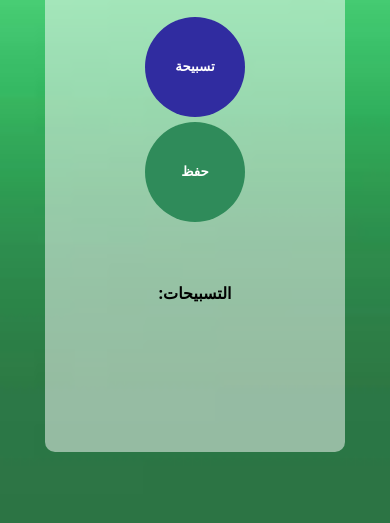
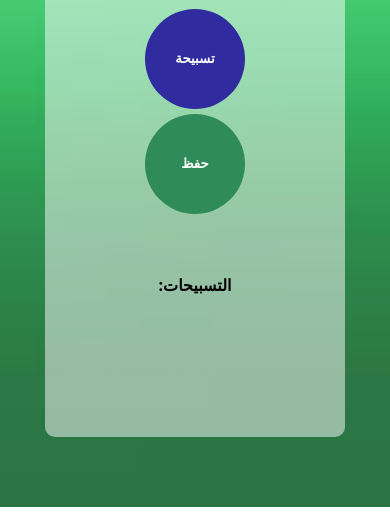
Before and after one commit to shvheen/Athkar-counting, a plain HTML site: page index.html in a window 390 px wide. Shown: the part 337-860 px from the top of the page. Drawn offline with Linux system fonts and the light colour scheme.

Commit message:
adjust the height of the body

```diff
--- a/index.css
+++ b/index.css
@@ -1,20 +1,19 @@
-@media screen and (max-width: 550px) {
 body {
     background-image: url("images.jpg");
     background-size: cover;
     font-family: 'Open Sans', 'Helvetica Neue', sans-serif;
     text-align: center;
-        height: 100vh;
+    height: auto;
     display: flex;
     justify-content: center;
     align-items: center;
 }
 
+@media screen and (max-width: 550px) {
     .container {
         background: rgb(255, 255, 255, 0.5);
         width: 85%;
         height: 85%;
-        margin: auto;
         border: 0px solid black;
         border-radius: 10px;
         display: flex;
@@ -58,13 +57,13 @@
     }
 }
 
-body {
+/* body {
     background-image: url("images.jpg");
     background-size: cover;
     font-family: 'Open Sans', 'Helvetica Neue', sans-serif;
     text-align: center;
     height: 100vh;
-}
+} */
 
 .container {
     background: rgb(255, 255, 255, 0.5);
```
Lines whose indentation alone changed are shown as unchanged.
